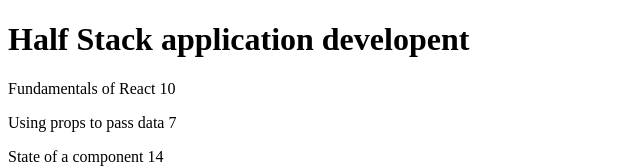
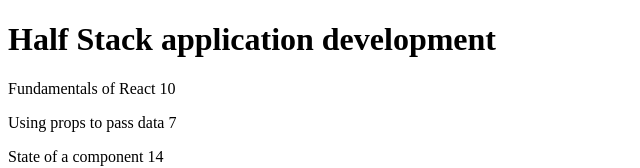
Before and after one commit to Davidvela-306/fullstackopen, a React (Vite) app in the folder part1/1.1courseInfo/: page / in a window 1280 px wide. Shown: the top 168 px of the page, without its empty margins (0-640 px from the left). Built offline with nearby package versions, Linux system fonts and the light colour scheme.

Commit message:
task 1.5 updated in 1.1courseInfo directory

```diff
--- a/part1/1.1courseInfo/src/App.jsx
+++ b/part1/1.1courseInfo/src/App.jsx
@@ -4,29 +4,31 @@ import Content from "./content";
 import Total from "./Total";
 
 const App = () => {
-  const course = 'Half Stack application developent'
-  const parts = [
+  const course = {
+    name: "Half Stack application development",
+    parts: [
       {
-      name : 'Fundamentals of React',
-      exercises : 10
+        name: "Fundamentals of React",
+        exercises: 10
       },
       {
-      name : 'Using props to pass data',
-      exercises : 7
+        name: "Using props to pass data",
+        exercises: 7
       },
       {
-      name : 'State of a component',
-      exercises : 14
+        name: 'State of a component',
+        exercises: 14
       }
     ]
+  }
 
   return(
     <>
-      <Header course = {course}/>
+      <Header course = {course.name}/>
 
-      <Content objeto_contenido={parts} />
+      <Content objeto_contenido={course} />
 
-      <Total objeto_contenido_total={parts} />
+      <Total objeto_contenido_total={course} />
 
     </>
   )
--- a/part1/1.1courseInfo/src/Total.jsx
+++ b/part1/1.1courseInfo/src/Total.jsx
@@ -1,5 +1,5 @@
 const total = (props) => {
-    const [first, second, third] = props.objeto_contenido_total
+    const [first, second, third] = props.objeto_contenido_total.parts
     return(
         <>
             <p>
--- a/part1/1.1courseInfo/src/content.jsx
+++ b/part1/1.1courseInfo/src/content.jsx
@@ -11,8 +11,8 @@ const Part = (props) => {
 
 const Content = (props) => {
     console.log("Content: ",props);
-    //Destructurar  props-- props.objeto_contenido es un array de objetos dentro de props (que también es un objeto)
-    const [first, second, third] = props.objeto_contenido ;  //destructuring assignment
+    //Destructurar  props-- props.objeto_contenido es un array, a su vez contiene el arr parts que contiene objetos(name,exercises)
+    const [first, second, third] = props.objeto_contenido.parts ;  //destructuring assignment
     //first = {name: "Fundamentals of React", exercises: 10}
 
     console.log("First.name: ", first.name)
```
Lines whose indentation alone changed are shown as unchanged.
